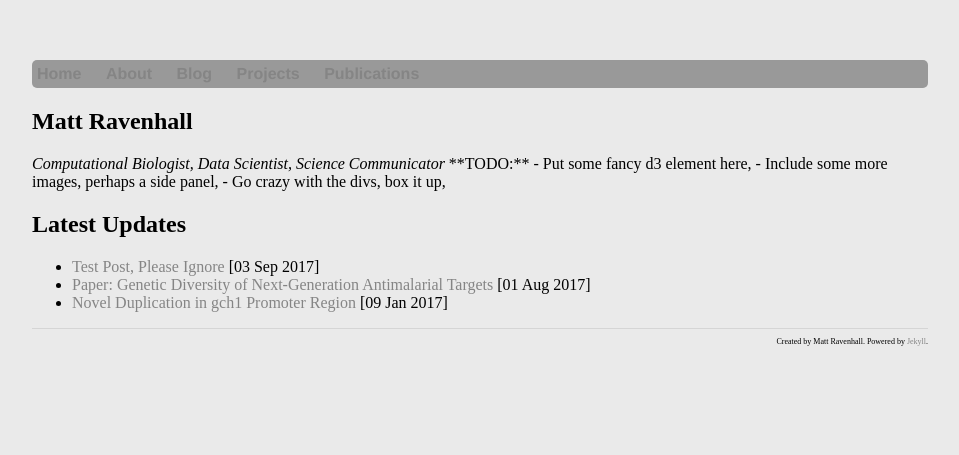
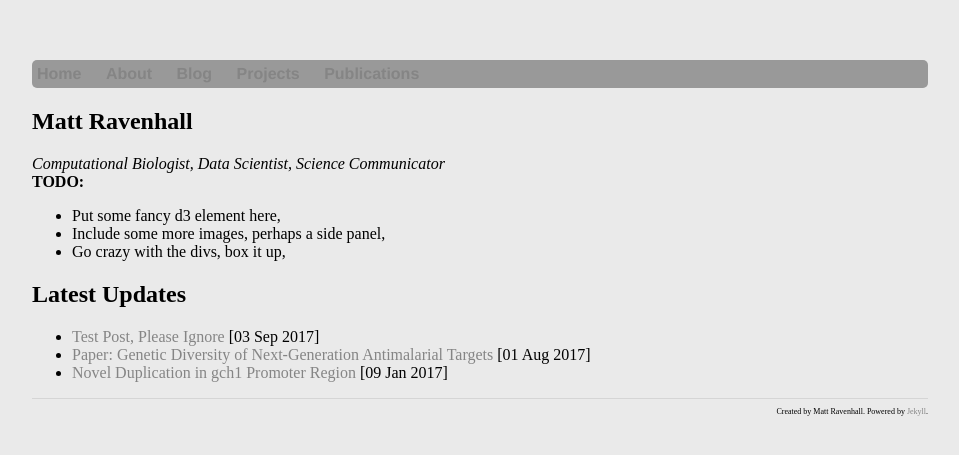
Before and after one commit to mattravenhall/mattravenhall.github.io, a Jekyll site: the page built from index.html, in a window 1280 px wide. Shown: the top 455 px of the page, without its empty margins (160-1119 px from the left). Built offline with Jekyll 4.4.1, drawn with Linux system fonts in a browser that asks for light colours.

```diff
--- a/index.html
+++ b/index.html
@@ -6,10 +6,12 @@ title: Matt Ravenhall
 <div class="blurb">
   <h2>Matt Ravenhall</h2>
   <i>Computational Biologist, Data Scientist, Science Communicator</i>
-  **TODO:**
-  - Put some fancy d3 element here,
-  - Include some more images, perhaps a side panel,
-  - Go crazy with the divs, box it up,
+  <br><b>TODO:</b>
+  <ul>
+   <li>Put some fancy d3 element here,</li>
+   <li>Include some more images, perhaps a side panel,</li>
+   <li>Go crazy with the divs, box it up,</li>
+  </ul>
 
   <h2>Latest Updates</h2>
   <ul>
```
Also changed, not shown: _posts/2015-05-28-Inferring-Horizontal-Gene-Transfer.md (added, +14 -0 lines), assets/inferringhgt.png (added).
